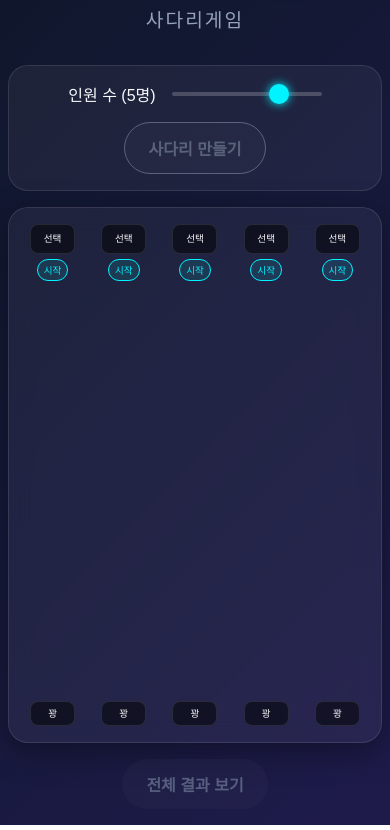
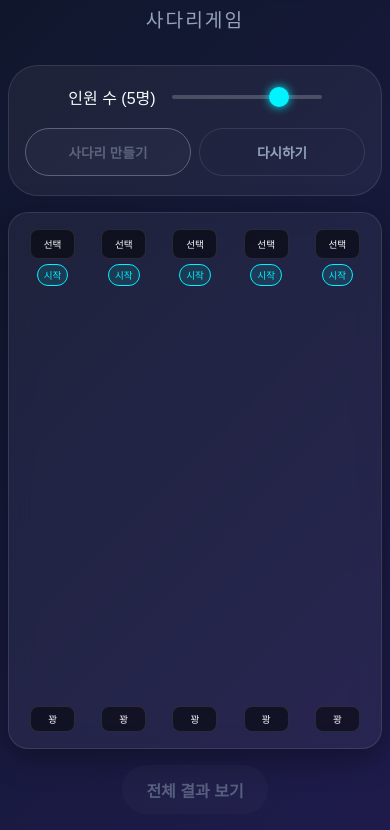
Before and after one commit to cks975/ladder_game, a plain HTML site: page index.html in a window 390 px wide. Shown: the part 77-907 px from the top of the page. Drawn offline with Linux system fonts and the light colour scheme; a web font is replaced by a local one.

Commit message:
버튼위치변경

```diff
--- a/index.html
+++ b/index.html
@@ -20,7 +20,10 @@
                 <label for="player-count">인원 수 (<span id="player-count-display">5</span>명)</label>
                 <input type="range" id="player-count" min="2" max="6" value="5">
             </div>
-            <button id="generate-btn" class="btn primary">사다리 만들기</button>
+            <div class="button-group">
+                <button id="generate-btn" class="btn primary">사다리 만들기</button>
+                <button id="reset-btn" class="btn secondary">다시하기</button>
+            </div>
         </section>
 
         <section class="game-board glass-panel">
--- a/script.js
+++ b/script.js
@@ -7,6 +7,7 @@ const DOM = {
     canvas: document.getElementById('ladder-canvas'),
     playAllBtn: document.getElementById('play-all-btn'),
     gameBoardInner: document.getElementById('game-board-inner'),
+    resetBtn: document.getElementById('reset-btn'),
 };
 
 const CTX = DOM.canvas.getContext('2d');
@@ -36,6 +37,7 @@ function init() {
 
     DOM.generateBtn.addEventListener('click', generateLadder);
     DOM.playAllBtn.addEventListener('click', playAllAnimations);
+    DOM.resetBtn.addEventListener('click', resetGame);
 
     window.addEventListener('resize', () => {
         if (state.isGenerated) {
@@ -47,6 +49,22 @@ function init() {
 
     renderNodes();
     clearCanvas();
+}
+
+function resetGame() {
+    state.selections = Array(8).fill("");
+    state.results = Array(8).fill("꽝");
+    state.isGenerated = false;
+    state.isAnimating = false;
+
+    // UI 초기화
+    DOM.playerCount.value = 5;
+    state.numPlayers = 5;
+    DOM.playerCountDisplay.textContent = 5;
+
+    renderNodes();
+    clearCanvas();
+    DOM.playAllBtn.disabled = true;
 }
 
 function renderNodes() {
@@ -128,6 +146,8 @@ function renderNodes() {
         }
 
         bottomNode.addEventListener('click', () => {
+            if (state.isGenerated) return; // 사다리가 생성된 후에는 결과 변경 불가
+
             if (state.results[i] === "당첨") {
                 state.results[i] = "꽝";
                 bottomNode.classList.remove('winner');
--- a/style.css
+++ b/style.css
@@ -70,13 +70,27 @@ header p {
 
 .controls {
     display: flex;
+    flex-direction: column;
     justify-content: center;
     align-items: center;
-    gap: 2rem;
+    gap: 1.5rem;
     background: var(--glass-bg);
-    padding: 1rem 2rem;
-    border-radius: 100px;
+    padding: 1.5rem 2rem;
+    border-radius: 30px;
     border: 1px solid var(--glass-border);
+}
+
+.button-group {
+    display: flex;
+    gap: 1rem;
+    width: 100%;
+    justify-content: center;
+}
+
+.button-group .btn {
+    flex: 1;
+    max-width: 200px;
+    white-space: nowrap;
 }
 
 .control-group {
@@ -132,6 +146,18 @@ input[type=range]::-webkit-slider-runnable-track {
     background: var(--primary-color);
     color: #000;
     box-shadow: 0 0 20px rgba(0, 243, 255, 0.5);
+}
+
+.btn.secondary {
+    background: transparent;
+    color: var(--text-muted);
+    border: 1px solid var(--glass-border);
+}
+
+.btn.secondary:hover {
+    background: var(--glass-bg);
+    color: var(--text-main);
+    border-color: var(--text-main);
 }
 
 .btn.accent {
@@ -317,9 +343,17 @@ canvas {
     }
 
     .controls {
-        flex-direction: column;
-        gap: 1rem;
-        border-radius: 20px;
+        gap: 1.2rem;
+        padding: 1.2rem 1rem;
+    }
+
+    .button-group {
+        gap: 0.5rem;
+    }
+
+    .button-group .btn {
+        padding: 0.8rem 0.5rem;
+        font-size: 0.85rem;
     }
 
     .node-wrapper {
```
